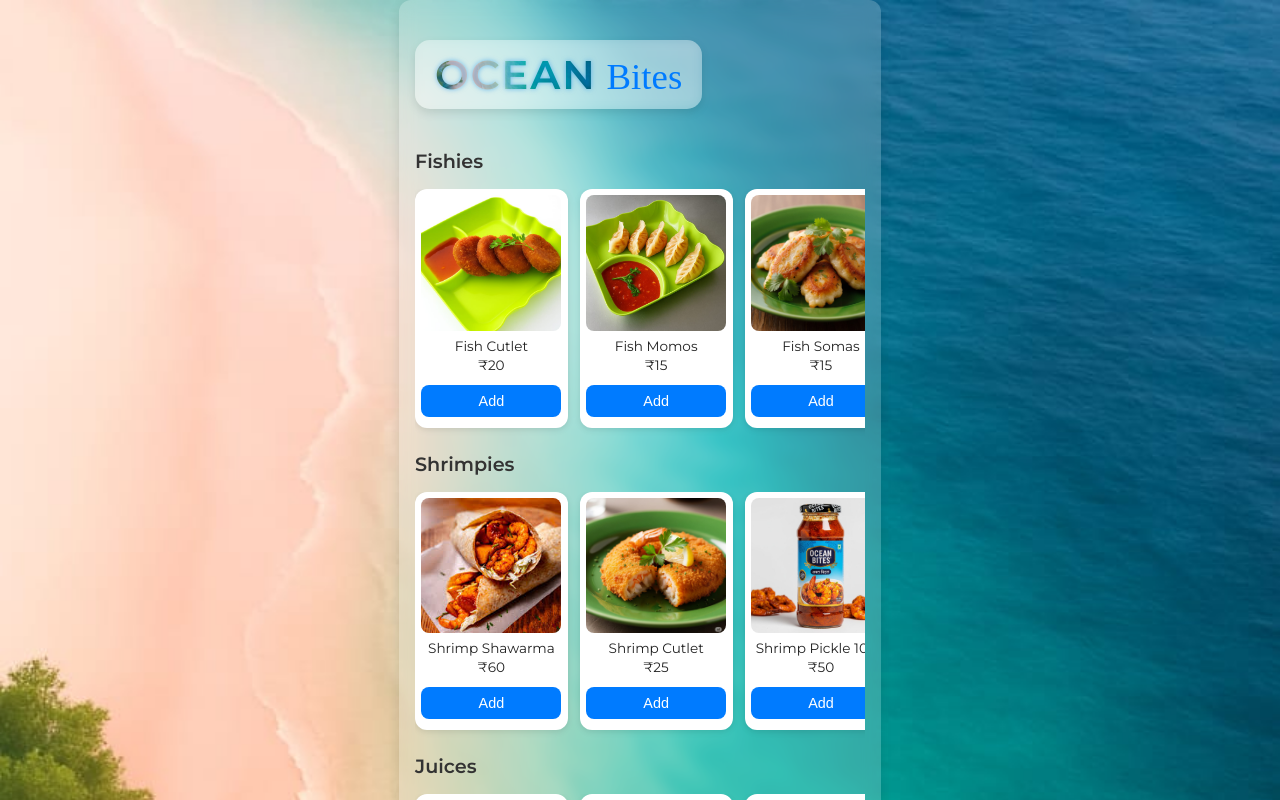
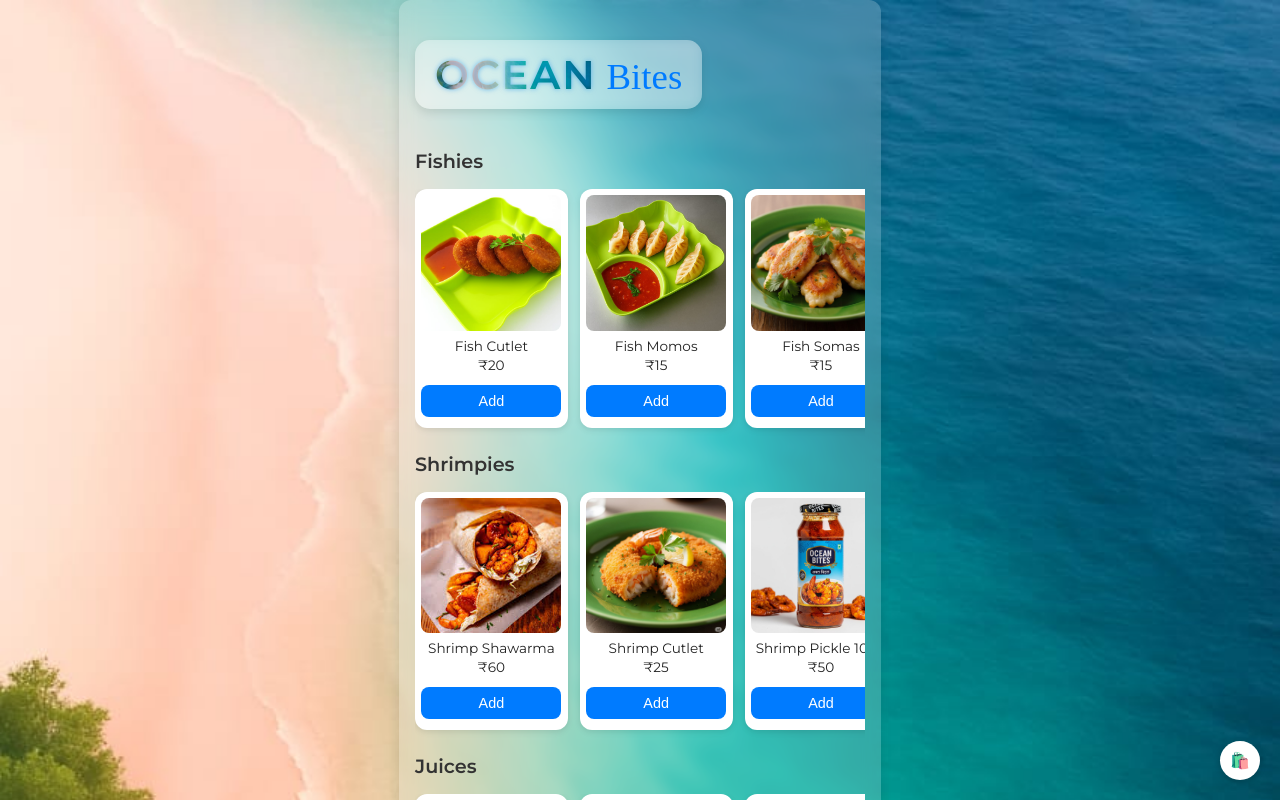
Before and after one commit to gaurabhutbay/OCEANBITES-2025, a React (Create React App) app: page / in a window 1280 px wide. Shown: the top 800 px of the page. Built offline with nearby package versions, Linux system fonts and the light colour scheme; no server answers.

Commit message:
Styled cart in box with semi-transparent background + other fixes

```diff
--- a/src/App.css
+++ b/src/App.css
@@ -87,6 +87,15 @@ h2 {
   padding: 0.75rem;
   margin-bottom: 0.5rem;
   box-shadow: 0 1px 5px rgba(0, 0, 0, 0.1);
+}
+
+.cart-box {
+  background: rgba(255, 255, 255, 0.2);
+  backdrop-filter: blur(10px);
+  border-radius: 12px;
+  box-shadow: 0 4px 12px rgba(0, 0, 0, 0.1);
+  padding: 1rem;
+  margin-top: 1rem;
 }
 
 /* ✍️ Inputs & Buttons */
--- a/src/App.js
+++ b/src/App.js
@@ -1,9 +1,8 @@
-import React, { useState } from "react";
+import React, { useState, useEffect } from "react";
 import db from "./firebase";
 import { collection, addDoc, serverTimestamp } from "firebase/firestore";
 import Admin from "./Admin";
 import "./App.css";
-import { useEffect } from "react"
 
 function App() {
   const [cart, setCart] = useState([]);
@@ -11,6 +10,8 @@ function App() {
   const [phone, setPhone] = useState("");
   const [address, setAddress] = useState("");
   const [isAdminView, setIsAdminView] = useState(false);
+  const [showPopup, setShowPopup] = useState(false);
+
   useEffect(() => {
     const handleKey = (e) => {
       if (e.key === "A") {
@@ -25,25 +26,25 @@ function App() {
   }, []);
 
   const groupedProducts = {
-    "Fishies": [
+    Fishies: [
       { name: "Fish Cutlet", price: 20, image: require("./assets/fish_cutlet.jpeg") },
       { name: "Fish Momos", price: 15, image: require("./assets/fish_momos.jpeg") },
       { name: "Fish Somas", price: 15, image: require("./assets/fish_somas.jpeg") },
       { name: "Fish 65", price: 20, image: require("./assets/fish_65.jpeg") },
       { name: "Fish Pickle 100g", price: 50, image: require("./assets/fish_pickle.jpeg") }
     ],
-    "Shrimpies": [
+    Shrimpies: [
       { name: "Shrimp Shawarma", price: 60, image: require("./assets/shrimp_shawarma.jpeg") },
       { name: "Shrimp Cutlet", price: 25, image: require("./assets/shrimp_cutlet.jpeg") },
       { name: "Shrimp Pickle 100g", price: 50, image: require("./assets/shrimp_pickle.jpeg") },
-      { name: "Shrimp ", price: 50, image: require("./assets/shrimp_pickle.jpeg") }
+      { name: "Shrimp", price: 50, image: require("./assets/shrimp_pickle.jpeg") }
     ],
-    "Juices": [
+    Juices: [
       { name: "Blue Curacao Mojito", price: 40, image: require("./assets/blue.jpeg") },
       { name: "Green Apple Mojito", price: 40, image: require("./assets/green.jpeg") },
       { name: "Strawberry Mojito", price: 40, image: require("./assets/berry.jpeg") }
     ],
-    "Bowls": [
+    Bowls: [
       { name: "Fish Fried Rice", price: 120, image: require("./assets/fish_rice.jpeg") },
       { name: "Shrimp Fried Rice", price: 140, image: require("./assets/shrimp_rice.jpeg") },
       { name: "Veg Fried Rice", price: 90, image: require("./assets/veg_rice.jpeg") },
@@ -83,6 +84,10 @@ function App() {
     } else {
       setCart([...cart, { ...product, quantity: 1 }]);
     }
+
+    // 👇 Show popup for 5 seconds
+    setShowPopup(true);
+    setTimeout(() => setShowPopup(false), 5000);
   };
 
   const incrementQuantity = (index) => {
@@ -133,7 +138,6 @@ function App() {
   return (
     <>
       <div className="app-container">
-
 
         {isAdminView ? (
           <Admin />
@@ -202,6 +206,37 @@ function App() {
           </>
         )}
       </div>
+
+      {/* ✅ Popup message */}
+      {showPopup && (
+        <div style={{
+          position: "fixed",
+          bottom: "80px",
+          right: "20px",
+          background: "#007BFF",
+          color: "white",
+          padding: "12px 20px",
+          borderRadius: "10px",
+          boxShadow: "0 4px 10px rgba(0,0,0,0.2)",
+          zIndex: 1000
+        }}>
+          🛒 Added to Cart Below!
+        </div>
+      )}
+
+      {/* ✅ Floating Cart Icon */}
+      <div style={{
+        position: "fixed",
+        bottom: "20px",
+        right: "20px",
+        background: "#ffffff",
+        padding: "10px",
+        borderRadius: "50%",
+        boxShadow: "0 2px 6px rgba(0,0,0,0.2)",
+        zIndex: 1000
+      }}>
+        <span role="img" aria-label="cart">🛍️</span>
+      </div>
     </>
   );
 }
--- a/src/pages/Home.jsx
+++ b/src/pages/Home.jsx
@@ -49,7 +49,7 @@ export default function Home() {
                     alt={product.name}
                     className="w-full h-32 object-cover rounded-xl mb-2"
                   />
-                  <h3 className="font-semibold text-lg">{product.name}</h3>
+                 <h3 className="font-semibold text-lg">{product.name}</h3>
                   <p className="text-sm text-gray-700">₹{product.price}</p>
                   <Button className="mt-1 w-full bg-blue-600 hover:bg-blue-700 text-white">
                     Add
```
